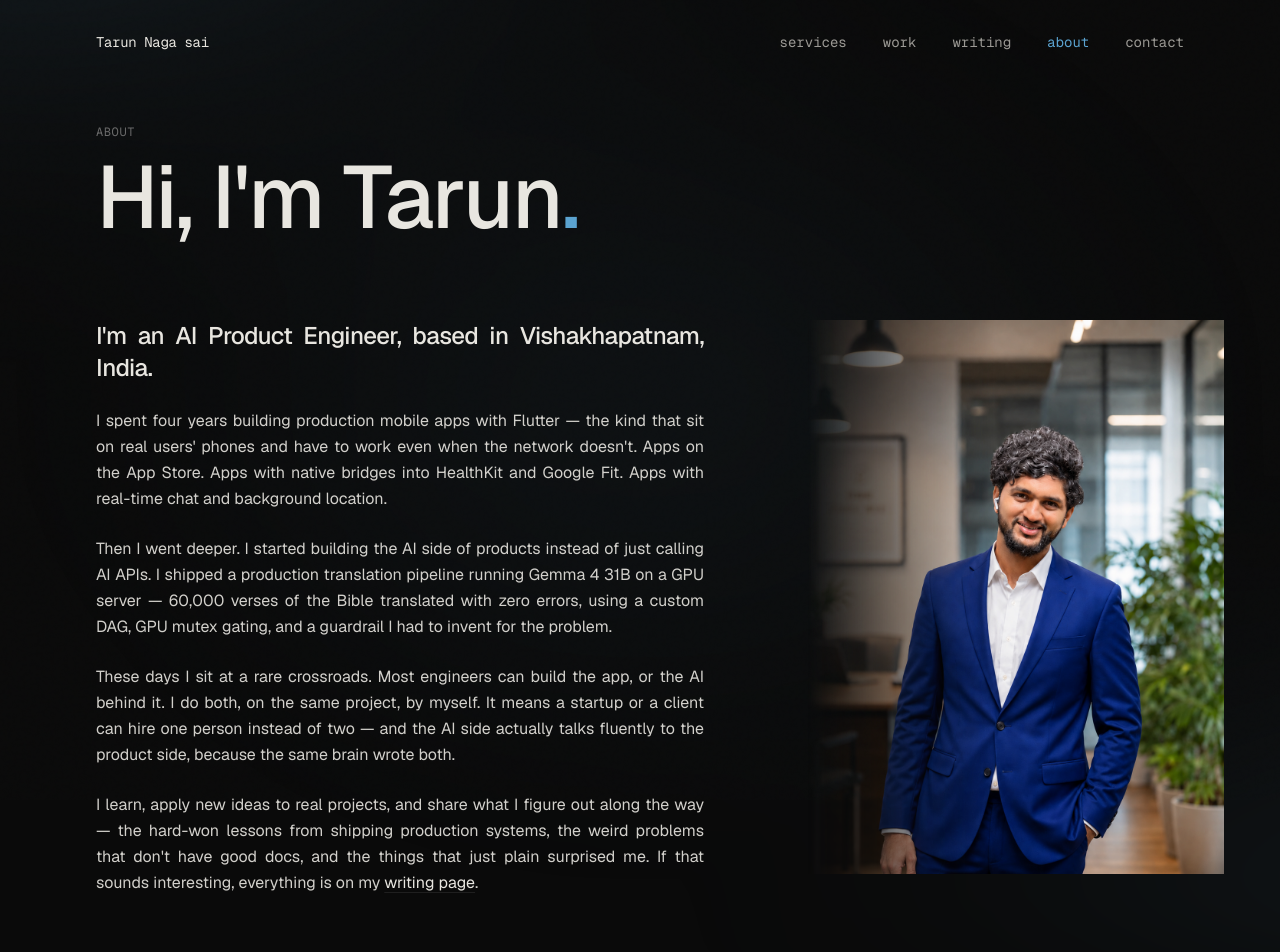
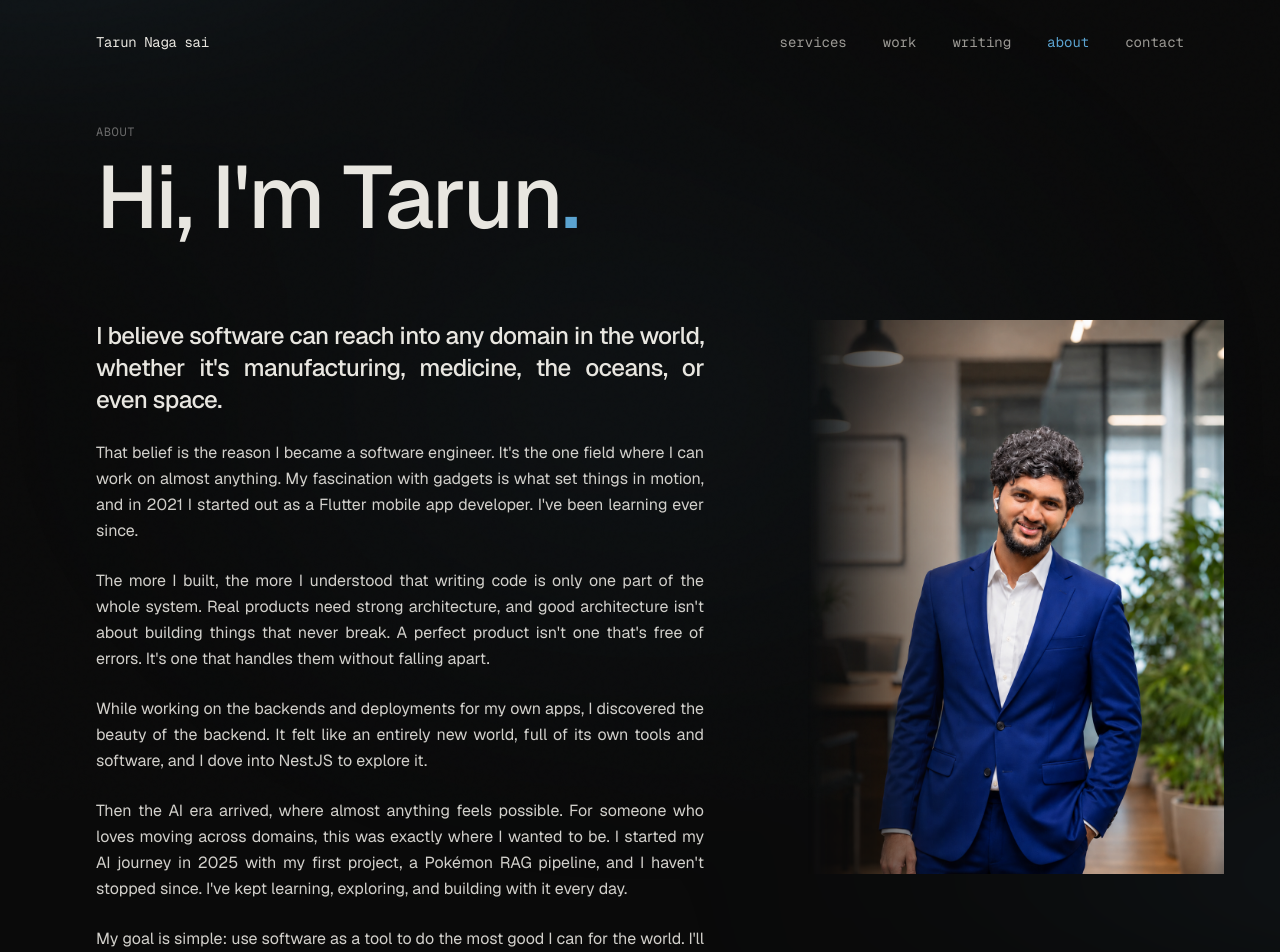
Before and after one commit to TarunNagaSai/TarunNagaSai, a Next.js app: page /about in a window 1280 px wide. Shown: the top 952 px of the page. Built offline with nearby package versions, Linux system fonts and the light colour scheme.

Commit message:
fix: update location references from Hyderabad to Vishakhapatnam in multiple components and metadata for consistency

```diff
--- a/app/about/page.tsx
+++ b/app/about/page.tsx
@@ -8,7 +8,7 @@ import { MobileHero } from '@/components/about/MobileHero';
 
 export const metadata: Metadata = {
   title: 'About',
-  description: 'Tarun NagaSai — Agentic AI Engineer and full-stack developer based in Hyderabad, India.',
+  description: 'Tarun NagaSai — Agentic AI Engineer and full-stack developer based in Vishakhapatnam, India.',
 };
 
 const SKILLS = [
@@ -97,31 +97,25 @@ export default function AboutPage() {
             <Reveal>
               <div className="prose-custom max-w-2xl">
                 <p className="text-xl sm:text-2xl text-fg font-medium leading-snug tracking-tight">
-                  I'm an AI Product Engineer, based in Vishakhapatnam, India.
+                  I believe software can reach into any domain in the world, whether it's manufacturing, medicine, the oceans, or even space.
                 </p>
                 <p>
-                  I spent four years building production mobile apps with Flutter —
-                  the kind that sit on real users' phones and have to work even when
-                  the network doesn't. Apps on the App Store. Apps with native bridges
-                  into HealthKit and Google Fit. Apps with real-time chat and
-                  background location.
+                  That belief is the reason I became a software engineer. It's the one field where I can work on almost anything. My fascination with gadgets is what set things in motion, and in 2021 I started out as a Flutter mobile app developer. I've been learning ever since.
                 </p>
                 <p>
-                  Then I went deeper. I started building the AI side of products
-                  instead of just calling AI APIs. I shipped a production translation
-                  pipeline running Gemma 4 31B on a GPU server — 60,000 verses of the
-                  Bible translated with zero errors, using a custom DAG, GPU mutex
-                  gating, and a guardrail I had to invent for the problem.
+                  The more I built, the more I understood that writing code is only one part of the whole system. Real products need strong architecture, and good architecture isn't about building things that never break. A perfect product isn't one that's free of errors. It's one that handles them without falling apart.
                 </p>
                 <p>
-                  These days I sit at a rare crossroads. Most engineers can build the
-                  app, or the AI behind it. I do both, on the same project, by
-                  myself. It means a startup or a client can hire one person instead
-                  of two — and the AI side actually talks fluently to the product
-                  side, because the same brain wrote both.
+                  While working on the backends and deployments for my own apps, I discovered the beauty of the backend. It felt like an entirely new world, full of its own tools and software, and I dove into NestJS to explore it.
                 </p>
                 <p>
-                  I learn, apply new ideas to real projects, and share what I figure out along the way — the hard-won lessons from shipping production systems, the weird problems that don't have good docs, and the things that just plain surprised me. If that sounds interesting, everything is on my{' '}
+                  Then the AI era arrived, where almost anything feels possible. For someone who loves moving across domains, this was exactly where I wanted to be. I started my AI journey in 2025 with my first project, a Pokémon RAG pipeline, and I haven't stopped since. I've kept learning, exploring, and building with it every day.
+                </p>
+                <p>
+                  My goal is simple: use software as a tool to do the most good I can for the world. I'll keep exploring and working on anything I can learn and grow from.
+                </p>
+                <p>
+                  I also share what I figure out along the way, the hard-won lessons from shipping production systems and the problems that don't have good docs. If that sounds interesting, everything is on my{' '}
                   <a
                     href="/writing"
                     className="text-fg underline decoration-border underline-offset-4 hover:decoration-accent transition-colors"
--- a/app/layout.tsx
+++ b/app/layout.tsx
@@ -13,7 +13,7 @@ export const metadata: Metadata = {
     template: '%s — Tarun NagaSai',
   },
   description:
-    'I build LLM inference pipelines and the products people use to talk to them. Flutter, vLLM, NestJS, Laravel. Based in Hyderabad, India.',
+    'I build LLM inference pipelines and the products people use to talk to them. Flutter, vLLM, NestJS, Laravel. Based in Vishakhapatnam, India.',
   keywords: [
     'Tarun NagaSai',
     'AI engineer',
--- a/app/opengraph-image.tsx
+++ b/app/opengraph-image.tsx
@@ -76,7 +76,7 @@ export default function OG() {
             letterSpacing: '0.08em',
           }}
         >
-          <span>Hyderabad, India</span>
+          <span>Vishakhapatnam, India</span>
           <span>{SITE.display.domain}</span>
         </div>
       </div>
--- a/components/card/ProfileCard.tsx
+++ b/components/card/ProfileCard.tsx
@@ -112,7 +112,7 @@ export function ProfileCard() {
           <p className="mt-1.5 text-[15px] font-medium text-accent">
             AI / LLM Systems Engineer &amp; Full-Stack Developer
           </p>
-          <p className="mt-2 text-[13px] text-muted">Hyderabad, India</p>
+          <p className="mt-2 text-[13px] text-muted">Vishakhapatnam, India</p>
         </div>
 
         <div className="mx-10 mt-7 hairline" />
--- a/components/home/AboutSnippet.tsx
+++ b/components/home/AboutSnippet.tsx
@@ -14,13 +14,13 @@ export function AboutSnippet() {
           </Reveal>
           <Reveal className="md:col-span-9 max-w-2xl" delay={0.05}>
             <p className="text-2xl sm:text-3xl font-medium leading-snug tracking-tight text-fg">
-              I bridge the gap between AI and Frontend by managing complete product lifecycle end-to-end.
+              I believe software can reach into almost any domain, and I want to use it to build things that matter.
             </p>
             <p className="mt-8 text-base sm:text-lg text-subtle leading-relaxed text-justify">
-              Four years of Flutter taught me how to ship apps that millions of
-              people can rely on. A year of LLM pipeline work taught me how to make
-              GPUs translate sacred text without ever distorting a single word. I
-              like problems where both halves matter.
+              What started with gadgets and Flutter in 2021 grew into backend
+              systems, and more recently into AI. Along the way I learned that a
+              perfect product isn't one that's free of errors. It's one that handles
+              them without falling apart. I'm here to keep exploring and building.
             </p>
             <div className="mt-10">
               <ArrowLink href="/about">More about me</ArrowLink>
--- a/components/home/Hero.tsx
+++ b/components/home/Hero.tsx
@@ -17,7 +17,7 @@ export function Hero() {
         <div className="flex items-center gap-3 mb-10">
           <span className="hairline w-12" />
           <span className="font-mono text-xs text-muted tracking-wider uppercase">
-            Visakhapatnam, India · Available for work
+            Vishakhapatnam, India · Available for work
           </span>
         </div>
 
```
Also changed, not shown: 1 other file (tests, documents, lock files or other folders).
